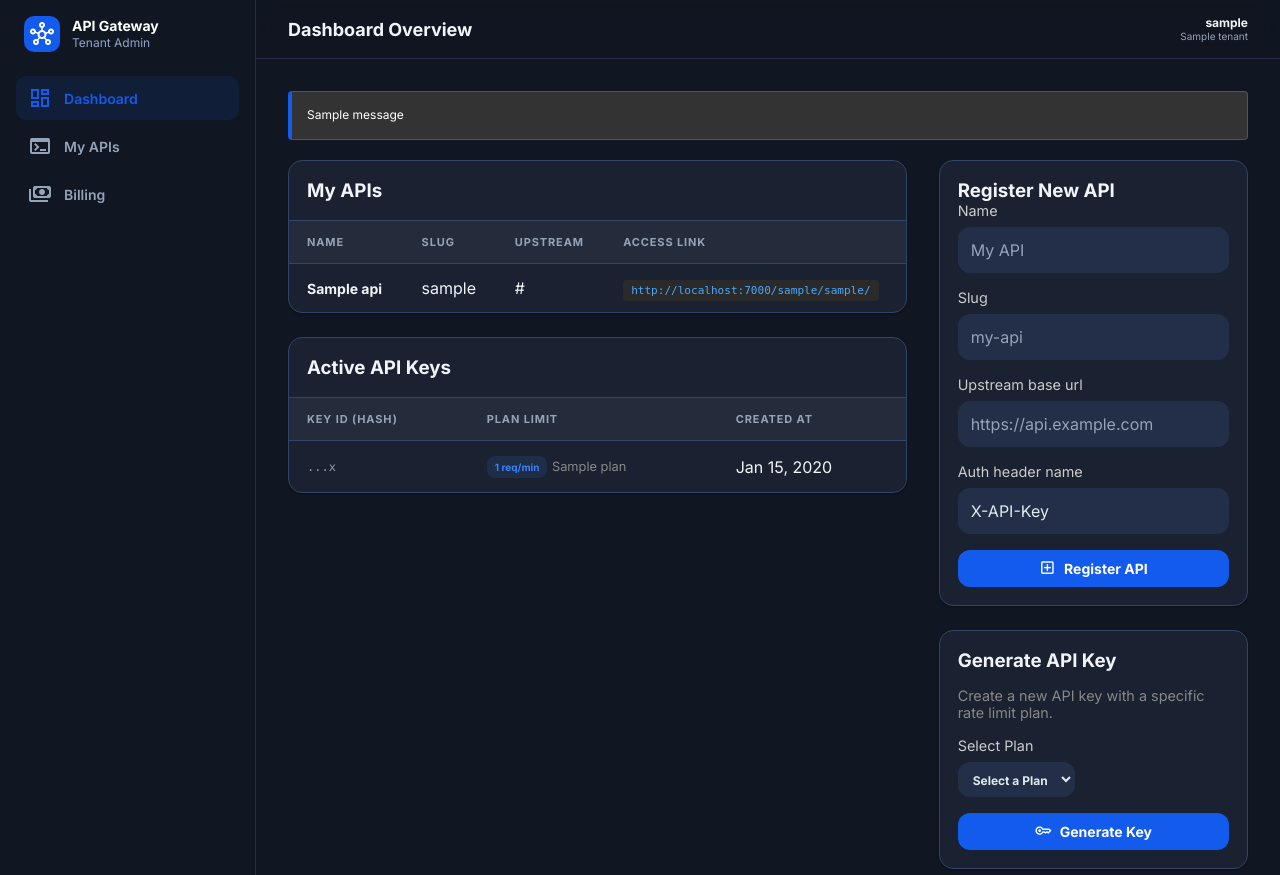
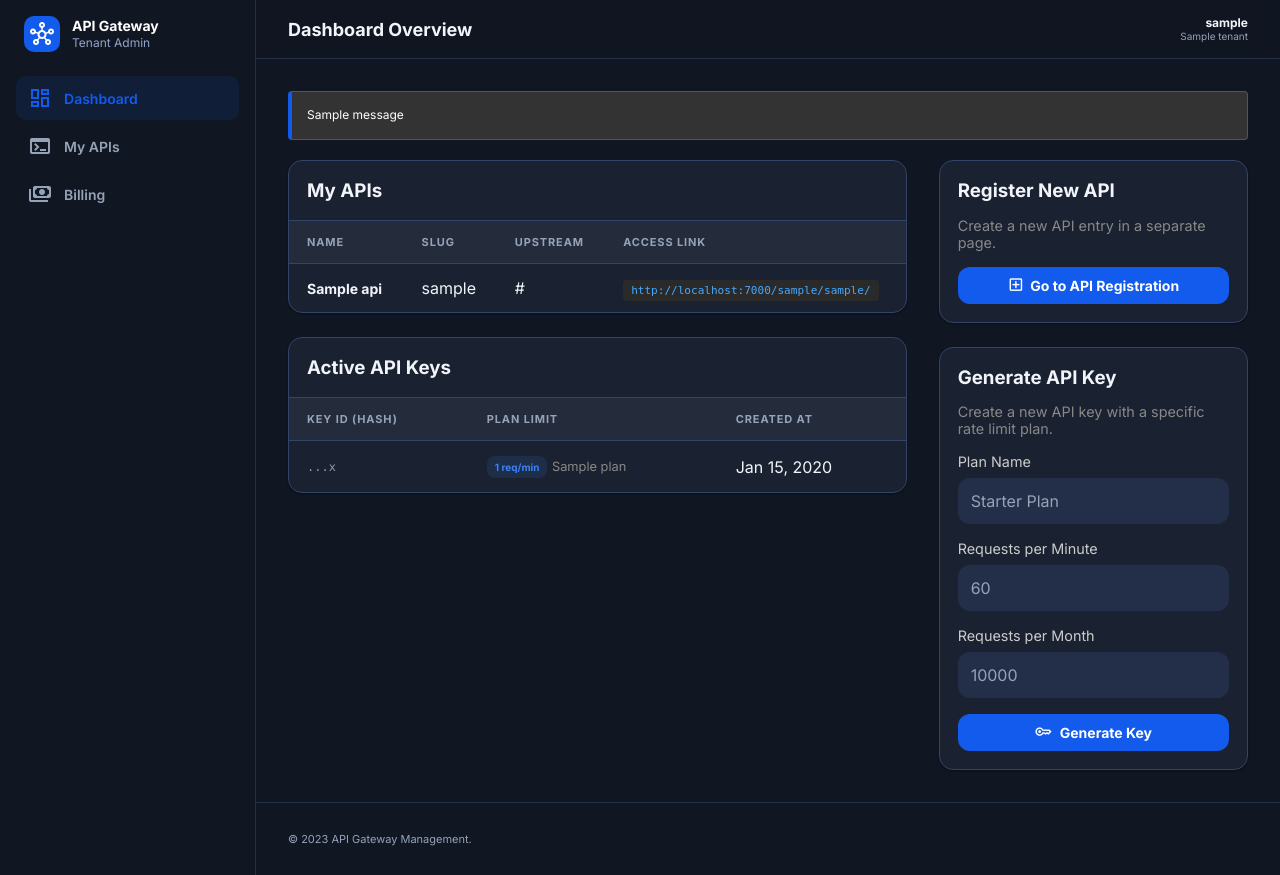
Before and after one commit to Soumik8114/Gateway, a Django app: page /dashboard/ in a window 1280 px wide. Run offline with Django 5.2, Linux system fonts and the light colour scheme; a user stored in the database is signed in; tables that the repository leaves empty hold one stand-in row (values such as "Sample post"); one stand-in notice (Sample message) is shown.

Commit message:
Changed api registration

```diff
--- a/control_plane/tenants/forms.py
+++ b/control_plane/tenants/forms.py
@@ -1,6 +1,5 @@
 from django import forms
 from apis.models import API, APIKey
-from billing.models import Plan
 
 class APIForm(forms.ModelForm):
     class Meta:
@@ -14,8 +13,15 @@
         }
 
 class APIKeyForm(forms.Form):
-    plan = forms.ModelChoiceField(
-        queryset=Plan.objects.all(),
-        widget=forms.Select(attrs={'class': 'select'}),
-        empty_label="Select a Plan"
+    plan_name = forms.CharField(
+        max_length=50,
+        widget=forms.TextInput(attrs={'class': 'input', 'placeholder': 'Starter Plan'})
     )
+    requests_per_minute = forms.IntegerField(
+        min_value=1,
+        widget=forms.NumberInput(attrs={'class': 'input', 'placeholder': '60'})
+    )
+    requests_per_month = forms.IntegerField(
+        min_value=1,
+        widget=forms.NumberInput(attrs={'class': 'input', 'placeholder': '10000'})
+    )
--- a/control_plane/tenants/templates/tenants/dashboard.html
+++ b/control_plane/tenants/templates/tenants/dashboard.html
@@ -21,7 +21,7 @@
                         <span class="material-symbols-outlined" aria-hidden="true">dashboard</span>
                         <span class="nav__label">Dashboard</span>
                     </a>
-                    <a class="nav__link" href="#">
+                    <a class="nav__link" href="{% url 'register-api' %}">
                         <span class="material-symbols-outlined" aria-hidden="true">terminal</span>
                         <span class="nav__label">My APIs</span>
                     </a>
@@ -53,7 +53,7 @@
             <div class="content">
 
                 {% if messages %}
-                <div class="messages" style="margin-bottom: 20px;">
+                <div class="messages" id="messages" style="margin-bottom: 20px;">
                     {% for message in messages %}
                     <div class="alert" style="padding: 15px; background: #333; color: #fff; border-radius: 4px; margin-bottom: 10px; border-left: 4px solid #135bec;">
                         {{ message }}
@@ -144,36 +144,33 @@
 
                     <!-- Forms Column -->
                     <div class="stack">
-                        <!-- Register API Form -->
+                        <!-- Register API Link -->
                         <section class="card card--padded">
                             <h3 class="card__title">Register New API</h3>
-                            <form method="post" action="{% url 'create-api' %}">
-                                {% csrf_token %}
-                                {% for field in api_form %}
-                                <div style="margin-bottom: 1rem;">
-                                    <label for="{{ field.id_for_label }}" style="display: block; margin-bottom: 0.5rem; font-size: 0.9em; color: #ccc;">{{ field.label }}</label>
-                                    {{ field }}
-                                    {% if field.errors %}
-                                    <div style="color: #ff6b6b; font-size: 0.8em; margin-top: 4px;">{{ field.errors.0 }}</div>
-                                    {% endif %}
-                                </div>
-                                {% endfor %}
-                                <button class="btn btn--primary" type="submit" style="width: 100%;">
-                                    <span class="material-symbols-outlined" style="font-size: 1.2em; vertical-align: bottom; margin-right: 5px;">add_box</span>
-                                    Register API
-                                </button>
-                            </form>
+                            <p style="margin-bottom: 1rem; color: #888; font-size: 0.9em;">Create a new API entry in a separate page.</p>
+                            <a class="btn btn--primary" href="{% url 'register-api' %}" style="width: 100%; display: inline-flex; align-items: center; justify-content: center; gap: 6px;">
+                                <span class="material-symbols-outlined" style="font-size: 1.2em;">add_box</span>
+                                Go to API Registration
+                            </a>
                         </section>
 
                         <!-- Generate Key Form -->
                         <section class="card card--padded">
                             <h3 class="card__title">Generate API Key</h3>
                             <p style="margin-bottom: 1rem; color: #888; font-size: 0.9em;">Create a new API key with a specific rate limit plan.</p>
-                            <form method="post" action="{% url 'create-api-key' %}">
+                            <form method="post" action="{% url 'create-api-key' %}" id="api-key-form">
                                 {% csrf_token %}
                                 <div style="margin-bottom: 1rem;">
-                                    <label for="{{ api_key_form.plan.id_for_label }}" style="display: block; margin-bottom: 0.5rem; font-size: 0.9em; color: #ccc;">Select Plan</label>
-                                    {{ api_key_form.plan }}
+                                    <label for="{{ api_key_form.plan_name.id_for_label }}" style="display: block; margin-bottom: 0.5rem; font-size: 0.9em; color: #ccc;">Plan Name</label>
+                                    {{ api_key_form.plan_name }}
+                                </div>
+                                <div style="margin-bottom: 1rem;">
+                                    <label for="{{ api_key_form.requests_per_minute.id_for_label }}" style="display: block; margin-bottom: 0.5rem; font-size: 0.9em; color: #ccc;">Requests per Minute</label>
+                                    {{ api_key_form.requests_per_minute }}
+                                </div>
+                                <div style="margin-bottom: 1rem;">
+                                    <label for="{{ api_key_form.requests_per_month.id_for_label }}" style="display: block; margin-bottom: 0.5rem; font-size: 0.9em; color: #ccc;">Requests per Month</label>
+                                    {{ api_key_form.requests_per_month }}
                                 </div>
                                 <button class="btn btn--primary" type="submit" style="width: 100%;">
                                     <span class="material-symbols-outlined" style="font-size: 1.2em; vertical-align: bottom; margin-right: 5px;">key</span>
@@ -190,4 +187,85 @@
             </footer>
         </main>
     </div>
+
+    <script>
+        (function () {
+            const form = document.getElementById('api-key-form');
+            if (!form) return;
+
+            const getCookie = (name) => {
+                const value = `; ${document.cookie}`;
+                const parts = value.split(`; ${name}=`);
+                if (parts.length === 2) return parts.pop().split(';').shift();
+                return null;
+            };
+
+            const ensureMessages = () => {
+                let container = document.getElementById('messages');
+                if (!container) {
+                    container = document.createElement('div');
+                    container.id = 'messages';
+                    container.className = 'messages';
+                    container.style.marginBottom = '20px';
+                    const content = document.querySelector('.content');
+                    if (content) {
+                        content.prepend(container);
+                    }
+                }
+                return container;
+            };
+
+            const pushMessage = (text, isSuccess = true) => {
+                const container = ensureMessages();
+                const alert = document.createElement('div');
+                alert.className = 'alert';
+                alert.style.padding = '15px';
+                alert.style.background = '#333';
+                alert.style.color = '#fff';
+                alert.style.borderRadius = '4px';
+                alert.style.marginBottom = '10px';
+                alert.style.borderLeft = `4px solid ${isSuccess ? '#135bec' : '#ff6b6b'}`;
+                alert.textContent = text;
+                container.prepend(alert);
+            };
+
+            form.addEventListener('submit', async (event) => {
+                event.preventDefault();
+
+                const formData = new FormData(form);
+                const csrfToken = getCookie('csrftoken');
+
+                try {
+                    const response = await fetch(form.action, {
+                        method: 'POST',
+                        headers: {
+                            'X-Requested-With': 'XMLHttpRequest',
+                            'X-CSRFToken': csrfToken || ''
+                        },
+                        body: formData
+                    });
+
+                    const payload = await response.json();
+                    if (response.ok && payload.success) {
+                        pushMessage(payload.message, true);
+                        form.reset();
+                    } else {
+                        if (payload.errors) {
+                            Object.values(payload.errors).forEach((errors) => {
+                                if (Array.isArray(errors)) {
+                                    errors.forEach((msg) => pushMessage(msg, false));
+                                } else {
+                                    pushMessage(String(errors), false);
+                                }
+                            });
+                        } else {
+                            pushMessage('Failed to create API Key.', false);
+                        }
+                    }
+                } catch (error) {
+                    pushMessage('Failed to create API Key.', false);
+                }
+            });
+        })();
+    </script>
 {% endblock content %}
--- a/control_plane/tenants/urls.py
+++ b/control_plane/tenants/urls.py
@@ -3,6 +3,7 @@
 
 urlpatterns = [
     path("", views.tenant_dashboard, name="tenant-dashboard"),
+    path("api/new/", views.register_api, name="register-api"),
     path("api/create/", views.create_api, name="create-api"),
     path("key/create/", views.create_api_key, name="create-api-key"),
 ]
--- a/control_plane/tenants/views.py
+++ b/control_plane/tenants/views.py
@@ -42,19 +42,46 @@
     apis = API.objects.filter(tenant=tenant)
     api_keys = APIKey.objects.filter(tenant=tenant).select_related('plan')
 
-    api_form = APIForm()
     api_key_form = APIKeyForm()
 
     context = {
         'tenant': tenant,
         'apis': apis,
         'api_keys': api_keys,
-        'api_form': api_form,
         'api_key_form': api_key_form,
         'fastapi_base_url': 'http://localhost:7000'
     }
 
     return render(request, "tenants/dashboard.html", context)
+
+@login_required
+def register_api(request):
+    try:
+        tenant = request.user.tenant
+    except Tenant.DoesNotExist:
+        return render(request, "tenants/no_tenant.html")
+
+    if request.method == 'POST':
+        form = APIForm(request.POST)
+        if form.is_valid():
+            api = form.save(commit=False)
+            api.tenant = tenant
+            api.save()
+            messages.success(request, f"API '{api.name}' created successfully.")
+            return redirect('tenant-dashboard')
+
+        for field, errors in form.errors.items():
+            for error in errors:
+                messages.error(request, f"{field}: {error}")
+    else:
+        form = APIForm()
+
+    context = {
+        'tenant': tenant,
+        'api_form': form,
+    }
+
+    return render(request, "tenants/register_api.html", context)
 
 @login_required
 @require_POST
@@ -87,7 +114,12 @@
 
     form = APIKeyForm(request.POST)
     if form.is_valid():
-        plan = form.cleaned_data['plan']
+        plan = Plan.objects.create(
+            name=form.cleaned_data['plan_name'],
+            requests_per_minute=form.cleaned_data['requests_per_minute'],
+            requests_per_month=form.cleaned_data['requests_per_month'],
+            is_active=True
+        )
         raw_key, hashed_key = APIKey.generate_key()
 
         APIKey.objects.create(
@@ -95,9 +127,16 @@
             plan=plan,
             hashed_key=hashed_key
         )
+        success_message = f"New API Key created: {raw_key} (Save this, it won't be shown again!)"
 
-        messages.success(request, f"New API Key created: {raw_key} (Save this, it won't be shown again!)")
+        if request.headers.get('x-requested-with') == 'XMLHttpRequest':
+            return JsonResponse({'success': True, 'message': success_message})
+
+        messages.success(request, success_message)
     else:
+        if request.headers.get('x-requested-with') == 'XMLHttpRequest':
+            return JsonResponse({'success': False, 'errors': form.errors}, status=400)
+
         messages.error(request, "Failed to create API Key.")
 
     return redirect('tenant-dashboard')
```
Also changed, not shown: control_plane/tenants/templates/tenants/register_api.html (added, +81 -0 lines).
